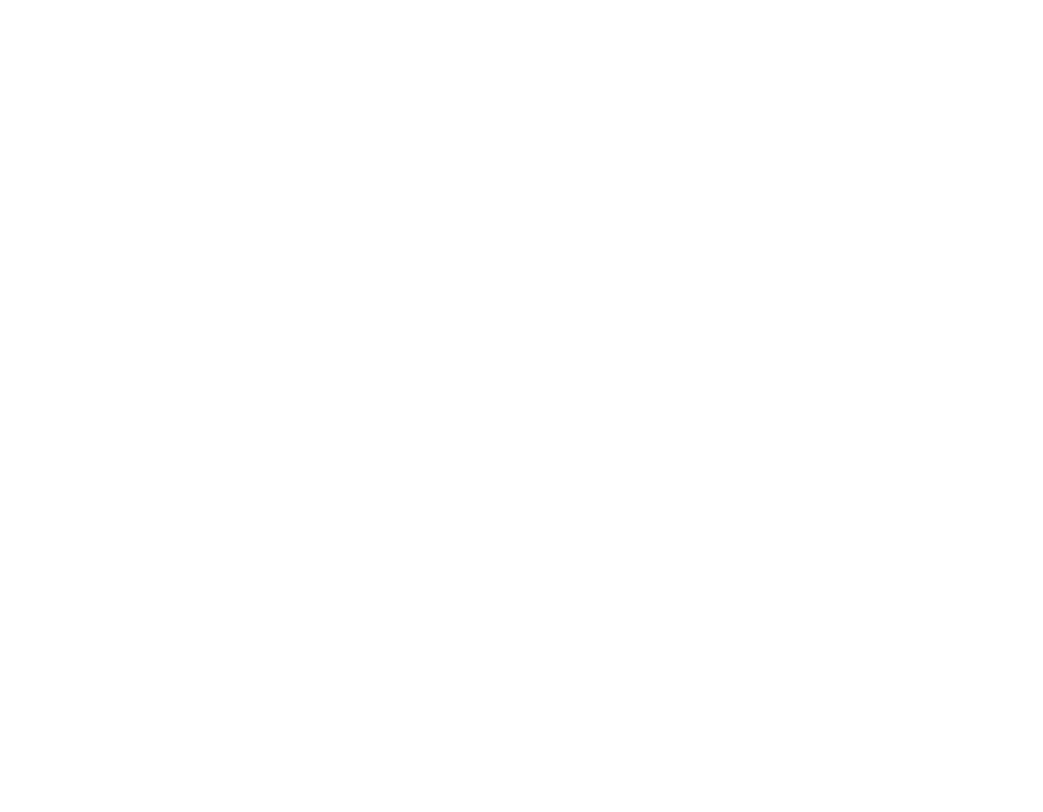
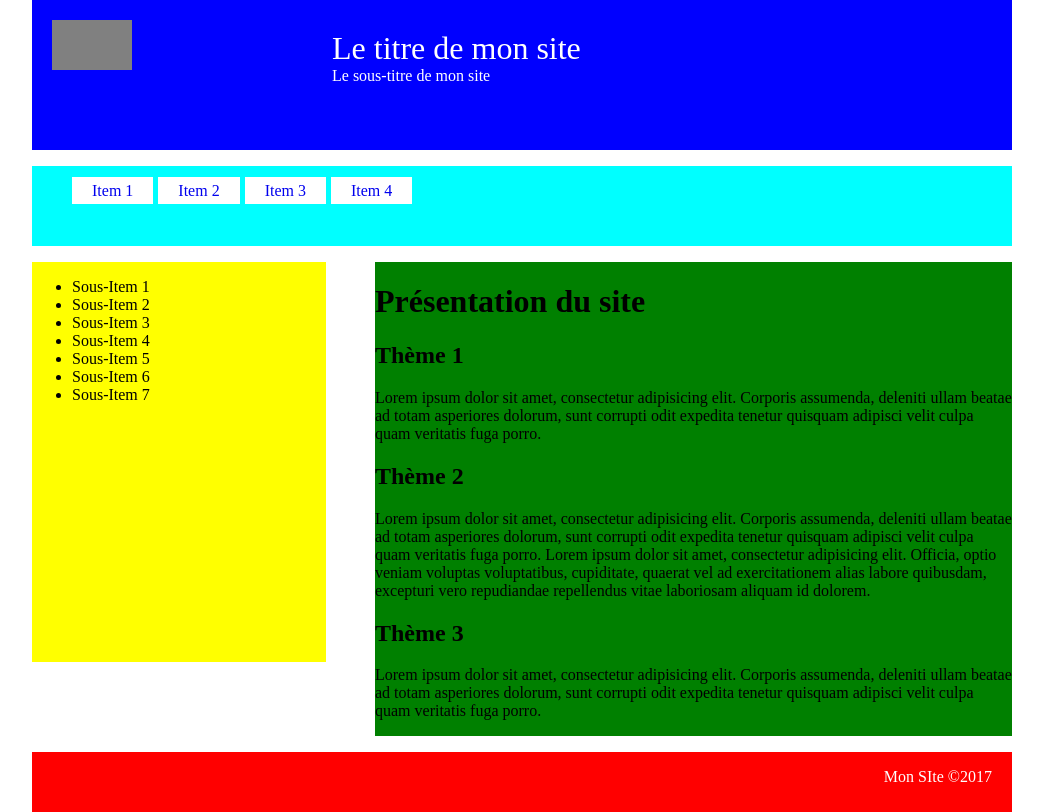
Before and after one commit to Alsolime/HtmlBasicLayouts, a website: page HtmlLayout/index.html in a window 1280 px wide. Shown: the whole page, without its empty margins (118-1161 px from the left). Drawn offline with nearby package versions, Linux system fonts and the light colour scheme; files that its build step writes are made by us from their sources.

Commit message:
Mise en place du layout html

```diff
--- /dev/null
+++ b/HtmlLayout/css/style.css
@@ -0,0 +1,95 @@
+body {
+    width: 980px;
+    margin: 0 auto;
+}
+
+.header {
+    width: 100%;
+    height: 150px;
+    background: blue;
+    position: relative;
+    margin-bottom: 1em;
+    color: white;
+}
+
+.navigation {
+    width: 100%;
+    height: 80px;
+    background: cyan;
+    margin-bottom: 1em;
+}
+
+.content {
+    width: 65%;
+    min-height: 400px;
+    background: green;
+    float: right;
+    margin-bottom: 1em;
+}
+
+.sidebar {
+    width: 30%;
+    min-height: 400px;
+    background: yellow;
+    float: left;
+}
+
+.footer {
+    width: 100%;
+    height: 60px;
+    background: red;
+    clear: both;
+    /*margin-top: 1em;*/
+}
+
+.logo {
+    width: 80px;
+    height: 50px;
+    background: gray;
+    position: absolute;
+    top: 20px;
+    left: 20px;
+}
+
+.header .title {
+    position: absolute;
+    top: 30px;
+    left: 300px;
+}
+
+.header .main-title {
+    font-size: 2em;
+}
+
+.header .sub-title {
+    font-size: 1.4em;
+}
+
+/*nav ul {
+    margin-left: 5px;
+}*/
+
+.navigation li {
+    list-style-type: none;
+    margin-top: 1em;
+    margin-right: 5px;
+    float: left;
+}
+
+.navigation li a {
+    background: white;
+    padding: 5px 20px;
+    text-decoration: none;
+}
+
+.navigation li a:hover {
+    text-decoration: none;
+    background: lightblue;
+    color: white;
+}
+
+.footer div {
+    color: white;
+    margin: 1em 20px;
+    float: right;
+}
--- a/HtmlLayout/index.html
+++ b/HtmlLayout/index.html
@@ -10,15 +10,60 @@
 
 <body>
 
-    <div class="header"></div>
+    <div class="header">
+        <div class="logo"></div>
+        <div class="title">
+            <div class="main-title">Le titre de mon site</div>
+            <div class="sub_title">Le sous-titre de mon site</div>
+        </div>
+    </div>
 
-    <div class="navigation"></div>
+    <div class="navigation">
+        <ul>
+            <li><a href="#">Item 1</a></li>
+            <li><a href="#">Item 2</a></li>
+            <li><a href="#">Item 3</a></li>
+            <li><a href="#">Item 4</a></li>
+        </ul>
+    </div>
 
-    <div class="content"></div>
+    <div class="content">
+        <h1>Présentation du site</h1>
+        <h2>Thème 1</h2>
+        <p>
+            Lorem ipsum dolor sit amet, consectetur adipisicing elit. Corporis assumenda, deleniti ullam beatae ad totam asperiores dolorum,
+            sunt corrupti odit expedita tenetur quisquam adipisci velit culpa quam veritatis fuga porro.
+        </p>
+        <h2>Thème 2</h2>
+        <p>
+            Lorem ipsum dolor sit amet, consectetur adipisicing elit. Corporis assumenda, deleniti ullam beatae ad totam asperiores dolorum,
+            sunt corrupti odit expedita tenetur quisquam adipisci velit culpa quam veritatis fuga porro. Lorem ipsum dolor
+            sit amet, consectetur adipisicing elit. Officia, optio veniam voluptas voluptatibus, cupiditate, quaerat vel
+            ad exercitationem alias labore quibusdam, excepturi vero repudiandae repellendus vitae laboriosam aliquam id
+            dolorem.
+        </p>
+        <h2>Thème 3</h2>
+        <p>
+            Lorem ipsum dolor sit amet, consectetur adipisicing elit. Corporis assumenda, deleniti ullam beatae ad totam asperiores dolorum,
+            sunt corrupti odit expedita tenetur quisquam adipisci velit culpa quam veritatis fuga porro.
+        </p>
+    </div>
 
-    <div class="sidebar"></div>
+    <div class="sidebar">
+        <ul>
+            <li>Sous-Item 1</li>
+            <li>Sous-Item 2</li>
+            <li>Sous-Item 3</li>
+            <li>Sous-Item 4</li>
+            <li>Sous-Item 5</li>
+            <li>Sous-Item 6</li>
+            <li>Sous-Item 7</li>
+        </ul>
+    </div>
 
-    <div class="footer"></div>
+    <div class="footer">
+        <div>Mon SIte &copy;2017</div>
+    </div>
 
 </body>
 
```
Also changed, not shown: gulpfile.js (+26 -2 lines).
